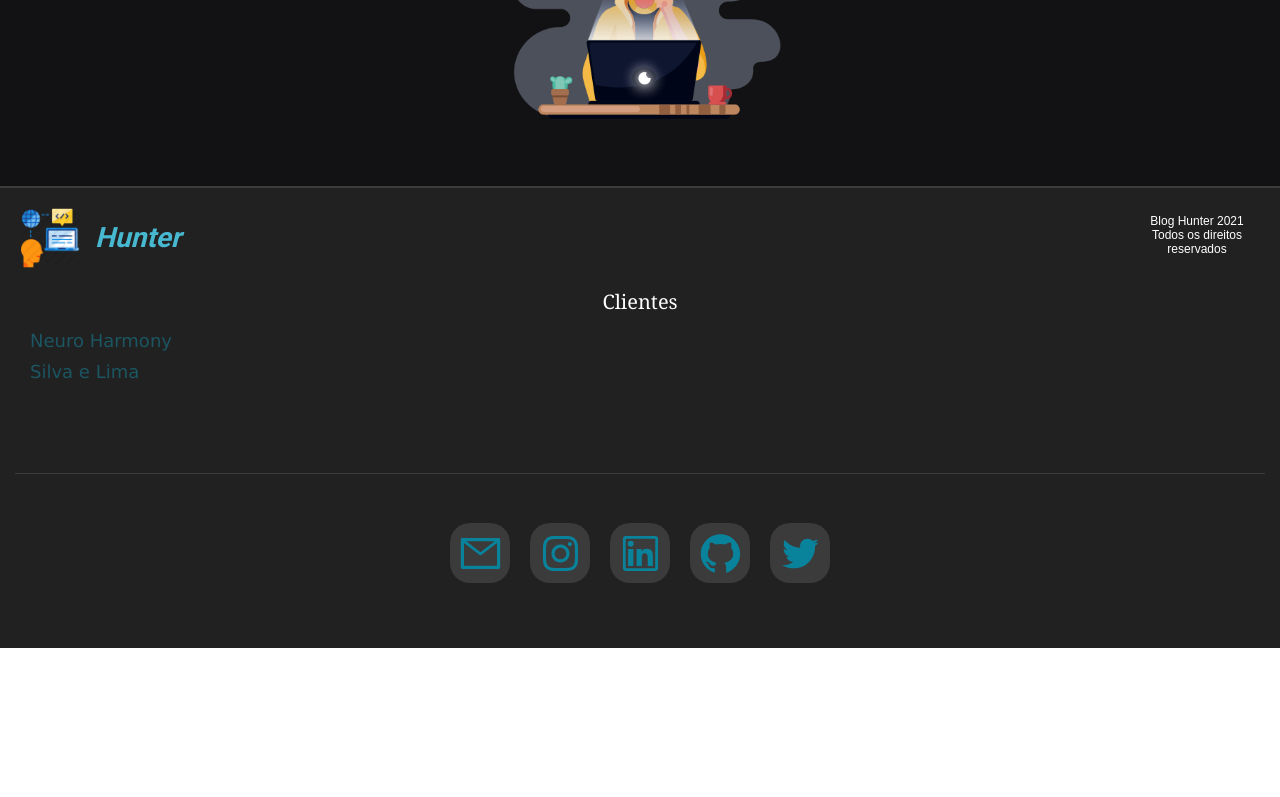
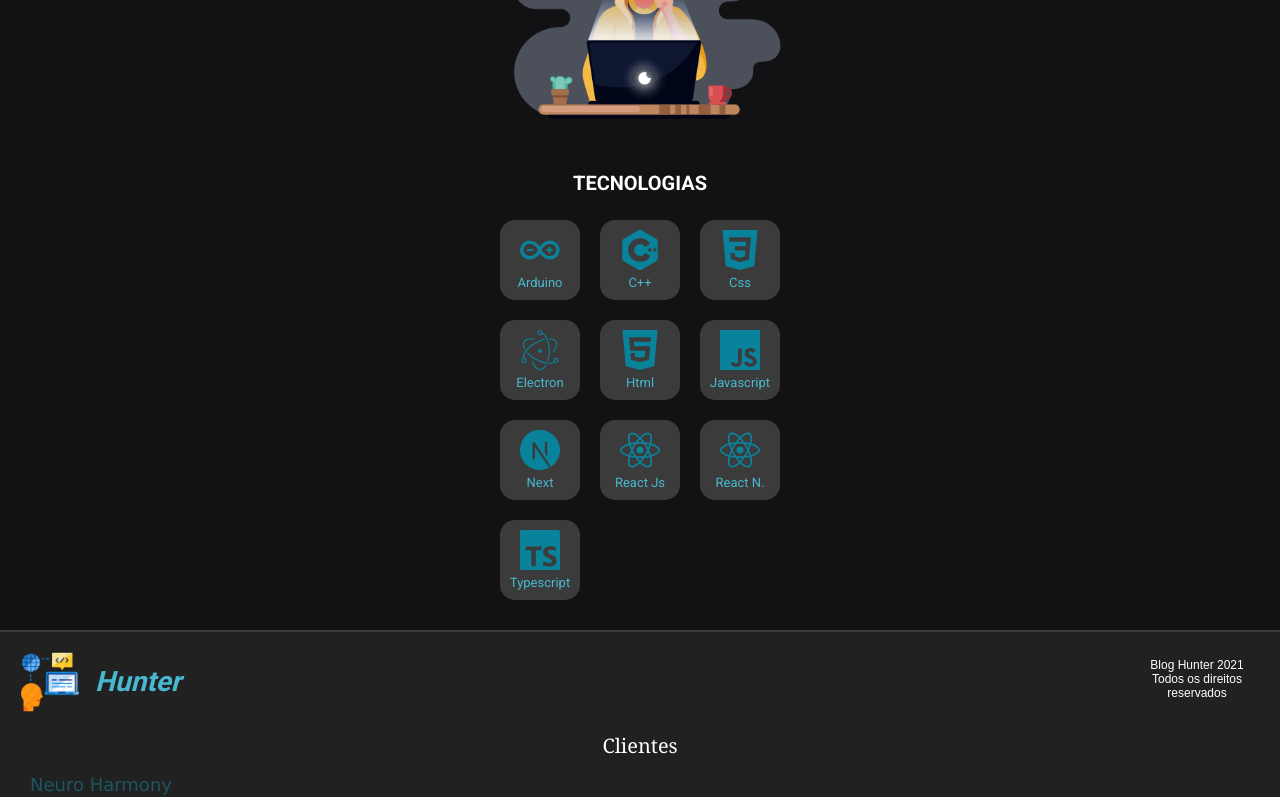
Before and after one commit to lucasdksan/Blog_Hunter, a React (Create React App) app: page / in a window 1280 px wide. Shown: the part 1122-1919 px from the top of the page. Before the commit the page ends 1770 px from the top, so only its background shows below. Built offline with nearby package versions, Linux system fonts and the light colour scheme.

Commit message:
Finalização da area de tecnologias

```diff
--- /dev/null
+++ b/src/components/AreaTech.tsx
@@ -0,0 +1,15 @@
+import React from "react";
+
+import * as Component from "../styles/components/AreaTech"
+
+const AreaTech:React.FC = ({ children })=>{
+    return(
+        <Component.Container>
+            {
+                children
+            }
+        </Component.Container>
+    );
+}
+
+export default AreaTech;
--- a/src/components/Footer.tsx
+++ b/src/components/Footer.tsx
@@ -41,10 +41,10 @@ const Footer = ()=>{
             </ClientArea>
             <AreaNetWork>
                 <ButtonLink href="mailto: lucas.leoncio.silva@gmail.com" target="_blank"><EmailIcon/></ButtonLink>
-                <ButtonLink href="https://www.instagram.com/lucas.ccac/" target="_blank"><InstaIcon/></ButtonLink>
+                <ButtonLink href="https://www.instagram.com/blog.hunter/" target="_blank"><InstaIcon/></ButtonLink>
                 <ButtonLink href="https://www.linkedin.com/in/lucas-silva-464b45164/" target="_blank"><LinkIcon/></ButtonLink>
-                <ButtonLink href="https://github.com/lucasdksan"><GitIcon/></ButtonLink>
-                <ButtonLink href="https://twitter.com/Lucasda24527132"><TwitterIcon/></ButtonLink>
+                <ButtonLink href="https://github.com/lucasdksan" target="_blank"><GitIcon/></ButtonLink>
+                <ButtonLink href="https://twitter.com/Lucasda24527132" target="_blank"><TwitterIcon/></ButtonLink>
             </AreaNetWork>
         </Container>
     );
--- /dev/null
+++ b/src/components/IconTech.tsx
@@ -0,0 +1,35 @@
+import React from "react";
+import themes from "../styles/colors/themes";
+
+import { Container, Title } from "../styles/components/IconTech";
+
+interface Props{
+    name: string;
+}
+
+const IconTech: React.FC <Props>= ({ name, children })=>{
+    const loopMotion = {
+        hidden: {
+            scale: 1
+        },
+        hover:{
+            scale: 1.1,
+            transition: {
+                durantion: 0.1,
+                yoyo: Infinity,
+            }
+        }
+    }
+    return(
+        <Container
+            variants={loopMotion}
+            initial="hidden"
+            whileHover="hover"
+        >
+            {children}
+            <Title>{name}</Title>
+        </Container>
+    );
+}
+
+export default IconTech;
--- /dev/null
+++ b/src/data/DataTech.ts
@@ -0,0 +1,55 @@
+import { IconArduino,
+         IconCpp,
+         IconCss,
+         IconElectron,
+         IconHtml,
+         IconJs,
+         IconNext,
+         IconReact,
+         IconReactNative,
+         IconTs } from "../styles/icons/iconsTech";
+
+const dataTech = [
+    {
+        name: "Arduino",
+        icon: IconArduino
+    },
+    {
+        name: "C++",
+        icon: IconCpp
+    },
+    {
+        name: "Css",
+        icon: IconCss
+    },
+    {
+        name: "Electron",
+        icon: IconElectron
+    },
+    {
+        name: "Html",
+        icon: IconHtml
+    },
+    {
+        name: "Javascript",
+        icon: IconJs
+    },
+    {
+        name: "Next",
+        icon: IconNext
+    },
+    {
+        name: "React Js",
+        icon: IconReact
+    },
+    {
+        name: "React N.",
+        icon: IconReactNative
+    },
+    {
+        name: "Typescript",
+        icon: IconTs
+    }
+];
+
+export { dataTech };
--- a/src/pages/Home.tsx
+++ b/src/pages/Home.tsx
@@ -5,13 +5,17 @@ import { Container,
         FirstBlock,
         ImgEng,
         SecondBlock,
-        AreaCards } from '../styles/pages/Home';
+        AreaCards,
+        TitleSecond } from '../styles/pages/Home';
 
 import Header from '../components/Header';
 import Footer from '../components/Footer';
 import BlockText from '../components/BlockText';
+import IconTech from '../components/IconTech';
+import AreaTech from '../components/AreaTech';
 
 import { dataInfo } from '../data/DataInfo';
+import { dataTech } from "../data/DataTech";
 import Animation from '../assets/animations/DeveloperAnimation.json';
 
 const Home = ()=>{
@@ -23,6 +27,7 @@ const Home = ()=>{
             preserveAspectRatio: 'xMidYMid slice'
         }
     }
+    const Item = dataTech[0].icon;
     return(
         <>
             <Header />
@@ -71,6 +76,22 @@ const Home = ()=>{
                             margin: '0px 0px 10px 10px',
                         }}
                     />
+                    <TitleSecond>TECNOLOGIAS</TitleSecond>
+                    <AreaTech>
+                        {
+                            dataTech.map((items, index) => {
+                                return(
+                                    <IconTech
+                                        key={index}
+                                        name={items.name}
+                                        children={
+                                            <items.icon/>
+                                        }
+                                    />
+                                );
+                            })
+                        }
+                    </AreaTech>
                 </SecondBlock>
             </Container>
             <Footer/>
--- /dev/null
+++ b/src/styles/components/AreaTech.ts
@@ -0,0 +1,8 @@
+import styled from 'styled-components';
+
+export const Container = styled.article`
+    display: grid;
+    grid-template-columns: repeat(3, 1fr);
+    grid-gap: 20px;
+    margin-bottom: 15px;
+`;
--- /dev/null
+++ b/src/styles/components/IconTech.ts
@@ -0,0 +1,21 @@
+import styled from 'styled-components';
+import { motion } from 'framer-motion';
+import themes from '../colors/themes';
+
+export const Container = styled(motion.div)`
+    display: flex;
+    align-items: center;
+    justify-content: space-between;
+    flex-direction: column;
+    width: 80px;
+    height: 80px;
+    background-color: ${themes.colors.main_sub_gray};
+    border-radius: 15px;
+    padding: 10px;
+`;
+export const Title = styled.p`
+    font-size: 13px;
+    font-family: 'Roboto', sans-serif;
+    font-weight: normal;
+    color: ${themes.colors.mian_baby_blue};
+`;
--- /dev/null
+++ b/src/styles/icons/iconsTech.ts
@@ -0,0 +1,29 @@
+import styled, { css } from 'styled-components';
+import { FaReact } from "react-icons/fa";
+import { SiElectron,
+        SiHtml5,
+        SiCss3,
+        SiJavascript,
+        SiArduino,
+        SiCplusplus,
+        SiNextDotJs,
+        SiTypescript } from "react-icons/si";
+
+import themes from "../colors/themes";
+
+const linkCss = css`
+    color: ${themes.colors.main_dark_blue};
+    font-size: 40px;
+    transition: 0.5s ease;
+`;
+
+export const IconReact = styled(FaReact)`${linkCss}`;
+export const IconReactNative = styled(FaReact)`${linkCss}`;
+export const IconElectron = styled(SiElectron)`${linkCss}`;
+export const IconNext = styled(SiNextDotJs)`${linkCss}`;
+export const IconHtml = styled(SiHtml5)`${linkCss}`;
+export const IconCss = styled(SiCss3)`${linkCss}`;
+export const IconJs = styled(SiJavascript)`${linkCss}`;
+export const IconArduino = styled(SiArduino)`${linkCss}`;
+export const IconTs = styled(SiTypescript)`${linkCss}`;
+export const IconCpp = styled(SiCplusplus)`${linkCss}`;
--- a/src/styles/pages/Home.ts
+++ b/src/styles/pages/Home.ts
@@ -58,3 +58,9 @@ export const SecondBlock = styled.section`
     height: calc(100% - 80px);
     padding: 15px 20px;
 `;
+export const TitleSecond = styled.h1`
+    font-size: 20px;
+    margin-bottom: 25px;
+    color: ${themes.colors.main_white};
+    font-family: "Roboto";
+`;
```
